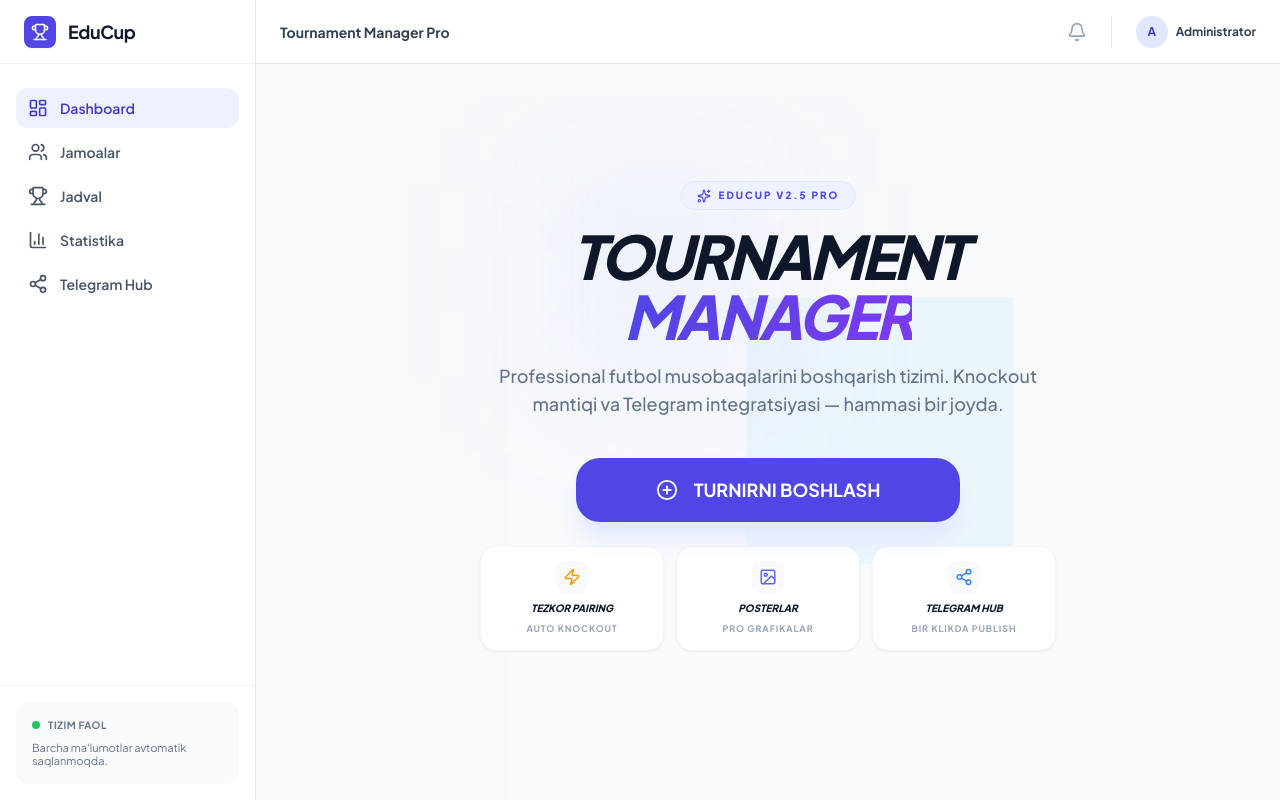
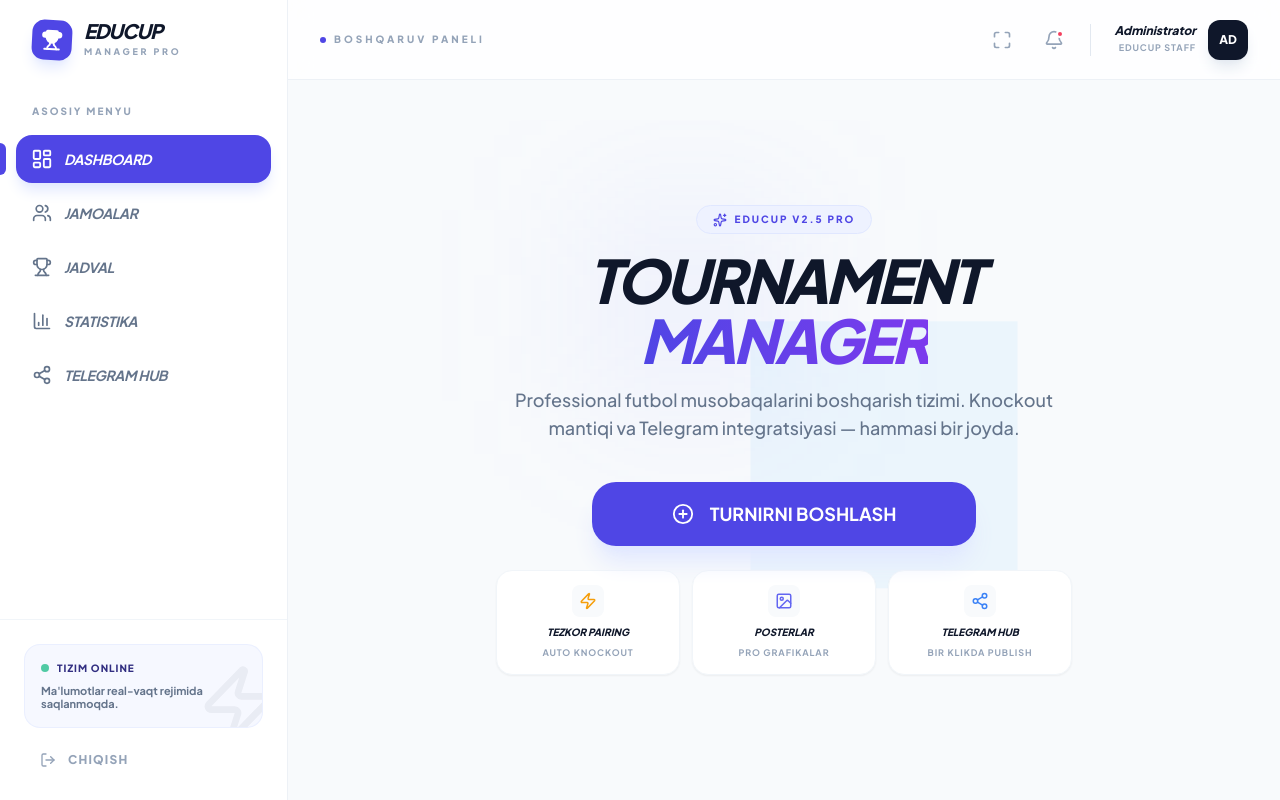
Before and after one commit to iTechUz/qura, a React (Vite) app: page / in a window 1280 px wide. Built offline with nearby package versions, Linux system fonts and the light colour scheme.

Commit message:
feat(Layout): Add fullscreen toggle and logout icon
Introduces a fullscreen toggle button to the application layout, allowing users to enter and exit fullscreen mode. Also adds a logout icon to the navigation for future implementation.

```diff
--- a/components/Layout.tsx
+++ b/components/Layout.tsx
@@ -1,10 +1,24 @@
 
 import React from 'react';
 import { NavLink, Outlet, useNavigate, useLocation } from 'react-router-dom';
-import { Trophy, Users, LayoutDashboard, Share2, Menu, Bell, BarChart3, ArrowLeft } from 'lucide-react';
+import {
+  Trophy,
+  Users,
+  LayoutDashboard,
+  Share2,
+  Menu,
+  Bell,
+  BarChart3,
+  ArrowLeft,
+  LogOut,
+  Zap,
+  Maximize,
+  Minimize
+} from 'lucide-react';
 
 export const Layout: React.FC = () => {
   const [isSidebarOpen, setIsSidebarOpen] = React.useState(false);
+  const [isFullScreen, setIsFullScreen] = React.useState(false);
   const navigate = useNavigate();
   const location = useLocation();
 
@@ -19,6 +33,25 @@ export const Layout: React.FC = () => {
   const closeSidebar = () => setIsSidebarOpen(false);
   const isHome = location.pathname === '/';
 
+  const toggleFullScreen = () => {
+    if (!document.fullscreenElement) {
+      document.documentElement.requestFullscreen().catch(err => {
+        console.error(`Error attempting to enable full-screen mode: ${err.message}`);
+      });
+    } else {
+      document.exitFullscreen();
+    }
+  };
+
+  React.useEffect(() => {
+    const handleFullScreenChange = () => {
+      setIsFullScreen(!!document.fullscreenElement);
+    };
+
+    document.addEventListener('fullscreenchange', handleFullScreenChange);
+    return () => document.removeEventListener('fullscreenchange', handleFullScreenChange);
+  }, []);
+
   return (
     <div className="min-h-screen flex bg-slate-50/50">
       {/* Mobile Backdrop */}
@@ -26,85 +59,128 @@ export const Layout: React.FC = () => {
         <div className="fixed inset-0 bg-slate-900/40 backdrop-blur-sm z-40 lg:hidden" onClick={closeSidebar} />
       )}
 
-      {/* Sidebar */}
-      <aside className={`fixed inset-y-0 left-0 z-50 w-64 bg-white border-r border-slate-200 transform transition-transform duration-300 lg:translate-x-0 lg:static shrink-0 ${isSidebarOpen ? 'translate-x-0' : '-translate-x-full'}`}>
+      {/* Sidebar - Fixed Positioned */}
+      <aside className={`fixed inset-y-0 left-0 z-50 w-72 bg-white border-r border-slate-200/60 transform transition-transform duration-300 lg:translate-x-0 ${isSidebarOpen ? 'translate-x-0' : '-translate-x-full'}`}>
         <div className="h-full flex flex-col">
-          <div className="h-16 flex items-center gap-3 px-6 border-b border-slate-100">
-            <div className="w-8 h-8 bg-indigo-600 rounded-lg flex items-center justify-center text-white shadow-sm">
-              <Trophy size={18} />
+          {/* Logo Section */}
+          <div className="h-20 flex items-center gap-3 px-8 shrink-0">
+            <div className="w-10 h-10 bg-indigo-600 rounded-xl flex items-center justify-center text-white shadow-lg shadow-indigo-100 rotate-3">
+              <Trophy size={22} fill="currentColor" />
             </div>
-            <span className="font-bold text-lg text-slate-900 tracking-tight">EduCup</span>
+            <div className="flex flex-col">
+              <span className="font-black text-xl text-slate-900 tracking-tighter uppercase italic leading-none">EduCup</span>
+              <span className="text-[9px] font-black text-slate-400 uppercase tracking-[0.3em] mt-1">Manager Pro</span>
+            </div>
           </div>
 
-          <nav className="flex-1 px-4 py-6 space-y-1">
+          {/* Navigation Links */}
+          <nav className="flex-1 px-4 py-6 overflow-y-auto space-y-1.5 scrollbar-hide">
+            <p className="px-4 mb-4 text-[10px] font-black text-slate-400 uppercase tracking-[0.2em]">Asosiy Menyu</p>
             {navItems.map((item) => (
               <NavLink
                 key={item.to}
                 to={item.to}
                 onClick={closeSidebar}
                 className={({ isActive }) => `
-                  flex items-center gap-3 px-3 py-2.5 rounded-xl text-sm font-semibold transition-all
+                  relative flex items-center gap-3 px-4 py-3.5 rounded-2xl text-sm font-bold transition-all group
                   ${isActive
-                    ? 'bg-indigo-50 text-indigo-700'
-                    : 'text-slate-600 hover:bg-slate-50 hover:text-slate-900'}
+                    ? 'bg-indigo-600 text-white shadow-lg shadow-indigo-100'
+                    : 'text-slate-500 hover:bg-slate-50 hover:text-slate-900'}
                 `}
               >
-                <span className="shrink-0">{item.icon}</span>
-                {item.label}
+                {({ isActive }) => (
+                  <>
+                    <span className={`shrink-0 transition-transform duration-300 ${isActive ? 'scale-110' : 'group-hover:scale-110'}`}>
+                      {item.icon}
+                    </span>
+                    <span className="uppercase italic tracking-tight">{item.label}</span>
+                    {isActive && (
+                      <div className="absolute left-[-1rem] w-1.5 h-8 bg-indigo-600 rounded-r-full"></div>
+                    )}
+                  </>
+                )}
               </NavLink>
             ))}
           </nav>
 
-          <div className="p-4 mt-auto border-t border-slate-100">
-            <div className="bg-slate-50 rounded-xl p-4">
-              <div className="flex items-center gap-2 mb-2">
-                <div className="w-2 h-2 rounded-full bg-green-500"></div>
-                <span className="text-[10px] font-bold text-slate-500 uppercase tracking-wider">Tizim Faol</span>
+          {/* Sidebar Footer */}
+          <div className="p-6 mt-auto border-t border-slate-100 space-y-4">
+            <div className="bg-indigo-50/50 rounded-2xl p-4 border border-indigo-100/50 relative overflow-hidden group">
+              <div className="absolute -right-4 -bottom-4 opacity-5 group-hover:opacity-10 transition-opacity">
+                <Zap size={80} />
               </div>
-              <p className="text-[11px] text-slate-500 leading-tight">Barcha ma'lumotlar avtomatik saqlanmoqda.</p>
+              <div className="flex items-center gap-2 mb-2 relative z-10">
+                <div className="w-2 h-2 rounded-full bg-emerald-500 animate-pulse"></div>
+                <span className="text-[10px] font-black text-indigo-900 uppercase tracking-widest">Tizim Online</span>
+              </div>
+              <p className="text-[11px] font-bold text-slate-500 leading-tight relative z-10">Ma'lumotlar real-vaqt rejimida saqlanmoqda.</p>
             </div>
+
+            <button className="flex items-center gap-3 px-4 py-2 w-full text-slate-400 hover:text-rose-500 transition-colors text-xs font-black uppercase tracking-widest">
+              <LogOut size={16} /> Chiqish
+            </button>
           </div>
         </div>
       </aside>
 
-      <div className="flex-1 flex flex-col min-w-0">
-        {/* Header */}
-        <header className="h-16 bg-white border-b border-slate-200 flex items-center justify-between px-6 shrink-0 z-30 sticky top-0">
+      {/* Main Content Area - Shifted by Sidebar Width */}
+      <div className="flex-1 flex flex-col min-w-0 lg:ml-72">
+        {/* Header - Fixed/Sticky Top */}
+        <header className="h-20 bg-white/80 backdrop-blur-md border-b border-slate-200/60 flex items-center justify-between px-8 shrink-0 z-30 sticky top-0">
           <div className="flex items-center gap-4">
-             <button onClick={() => setIsSidebarOpen(true)} className="p-2 hover:bg-slate-100 rounded-lg text-slate-500 lg:hidden">
+             <button onClick={() => setIsSidebarOpen(true)} className="p-2.5 bg-slate-50 hover:bg-slate-100 rounded-xl text-slate-500 lg:hidden transition-colors">
                 <Menu size={20} />
              </button>
 
              {!isHome && (
                <button
                  onClick={() => navigate(-1)}
-                 className="flex items-center gap-2 px-3 py-1.5 hover:bg-slate-50 rounded-xl text-slate-600 transition-all border border-transparent hover:border-slate-100 group"
+                 className="flex items-center gap-2 px-4 py-2 hover:bg-slate-50 rounded-xl text-slate-700 transition-all border border-slate-100 shadow-sm group"
                >
-                 <ArrowLeft size={18} className="group-hover:-translate-x-0.5 transition-transform" />
-                 <span className="text-xs font-bold uppercase tracking-wider hidden sm:block">Ortga</span>
+                 <ArrowLeft size={16} className="group-hover:-translate-x-1 transition-transform" />
+                 <span className="text-[10px] font-black uppercase tracking-[0.2em]">Ortga qaytish</span>
                </button>
              )}
 
-             {isHome && <h2 className="text-sm font-bold text-slate-700 hidden sm:block">Tournament Manager Pro</h2>}
+             {isHome && (
+               <div className="hidden sm:flex items-center gap-2">
+                 <div className="w-1.5 h-1.5 rounded-full bg-indigo-600"></div>
+                 <h2 className="text-[10px] font-black text-slate-400 uppercase tracking-[0.3em]">Boshqaruv Paneli</h2>
+               </div>
+             )}
           </div>
 
           <div className="flex items-center gap-3">
-             <button className="p-2 text-slate-400 hover:text-slate-600 rounded-lg transition-colors">
+             <button
+                onClick={toggleFullScreen}
+                title={isFullScreen ? "Kichraytirish" : "To'liq ekran"}
+                className="p-2.5 text-slate-400 hover:text-indigo-600 hover:bg-indigo-50 rounded-xl transition-all"
+             >
+                {isFullScreen ? <Minimize size={20} /> : <Maximize size={20} />}
+             </button>
+
+             <button className="p-2.5 text-slate-400 hover:text-slate-600 hover:bg-slate-50 rounded-xl transition-all relative">
                 <Bell size={20} />
+                <span className="absolute top-2.5 right-2.5 w-2 h-2 bg-rose-500 border-2 border-white rounded-full"></span>
              </button>
+
              <div className="h-8 w-px bg-slate-200 mx-1"></div>
-             <div className="flex items-center gap-2 pl-2">
-                <div className="w-8 h-8 rounded-full bg-indigo-100 flex items-center justify-center text-indigo-700 font-bold text-xs">
-                  A
+
+             <div className="flex items-center gap-3 pl-2 group cursor-pointer">
+                <div className="text-right hidden md:block">
+                   <p className="text-xs font-black text-slate-900 leading-none mb-1 italic">Administrator</p>
+                   <p className="text-[9px] font-bold text-slate-400 uppercase tracking-widest">EduCup Staff</p>
                 </div>
-                <span className="text-xs font-bold text-slate-700 hidden md:block">Administrator</span>
+                <div className="w-10 h-10 rounded-xl bg-slate-900 text-white flex items-center justify-center font-black text-xs shadow-lg shadow-slate-200 transition-transform group-hover:scale-105">
+                  AD
+                </div>
              </div>
           </div>
         </header>
 
-        {/* Content */}
-        <main className="flex-1 overflow-y-auto">
-          <div className="w-full p-6 lg:p-8">
+        {/* Content Body */}
+        <main className="flex-1 p-8 lg:p-10">
+          <div className="w-full">
             <Outlet />
           </div>
         </main>
```
